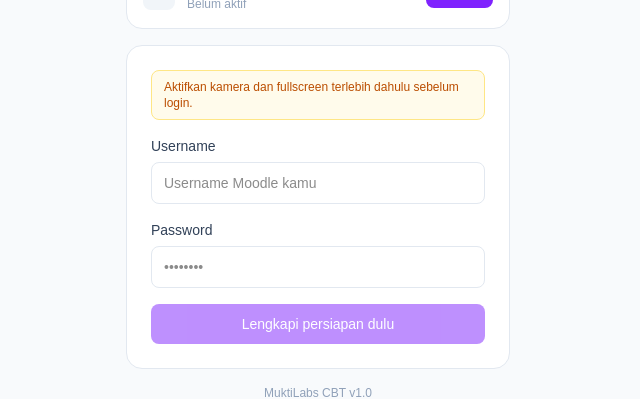
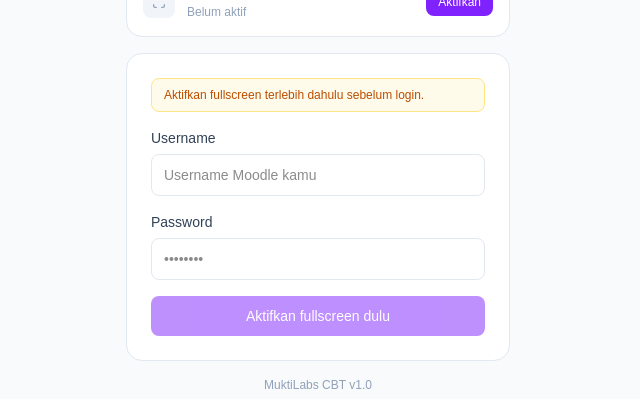
Before and after one commit to mukti-nux/muktilabs-cbt2, a Next.js app: page / in a window 1280 px wide. Shown: the part 362-761 px from the top of the page, without its empty margins (322-962 px from the left). Built offline with nearby package versions, Linux system fonts and the light colour scheme; no server answers.

Commit message:
oke cam not require

```diff
--- a/app/layout.tsx
+++ b/app/layout.tsx
@@ -13,8 +13,8 @@ const geistMono = Geist_Mono({
 });
 
 export const metadata: Metadata = {
-  title: "Create Next App",
-  description: "Generated by create next app",
+  title: "Muktilabs Exam Manager",
+  description: "Created By Muktilabs",
 };
 
 export default function RootLayout({
--- a/app/page.tsx
+++ b/app/page.tsx
@@ -70,7 +70,7 @@ export default function LoginPage() {
     }
   }
 
-  const allReady = camStatus === 'granted' && fsStatus === 'granted'
+  const allReady = fsStatus === 'granted'
 
   return (
     <main className="min-h-screen bg-slate-50 flex items-center justify-center p-4">
@@ -191,9 +191,14 @@ export default function LoginPage() {
               {error}
             </div>
           )}
+          {camStatus === 'denied' && (
+            <div className="bg-blue-50 border border-blue-200 text-blue-700 text-xs px-3 py-2 rounded-lg">
+              Kamera tidak tersedia atau ditolak — tetap bisa login tanpa kamera.
+            </div>
+          )}
           {!allReady && (
             <div className="bg-amber-50 border border-amber-200 text-amber-700 text-xs px-3 py-2 rounded-lg">
-              Aktifkan kamera dan fullscreen terlebih dahulu sebelum login.
+              Aktifkan fullscreen terlebih dahulu sebelum login.
             </div>
           )}
           <div>
@@ -223,7 +228,7 @@ export default function LoginPage() {
             disabled={loading || !allReady}
             className="w-full bg-violet-600 hover:bg-violet-700 disabled:opacity-50 disabled:cursor-not-allowed text-white font-medium py-2.5 rounded-lg text-sm transition-colors"
           >
-            {loading ? 'Memverifikasi...' : allReady ? 'Masuk' : 'Lengkapi persiapan dulu'}
+            {loading ? 'Memverifikasi...' : allReady ? 'Masuk' : 'Aktifkan fullscreen dulu'}
           </button>
         </form>
         <p className="text-center text-xs text-slate-400 mt-4">MuktiLabs CBT v1.0</p>
```
